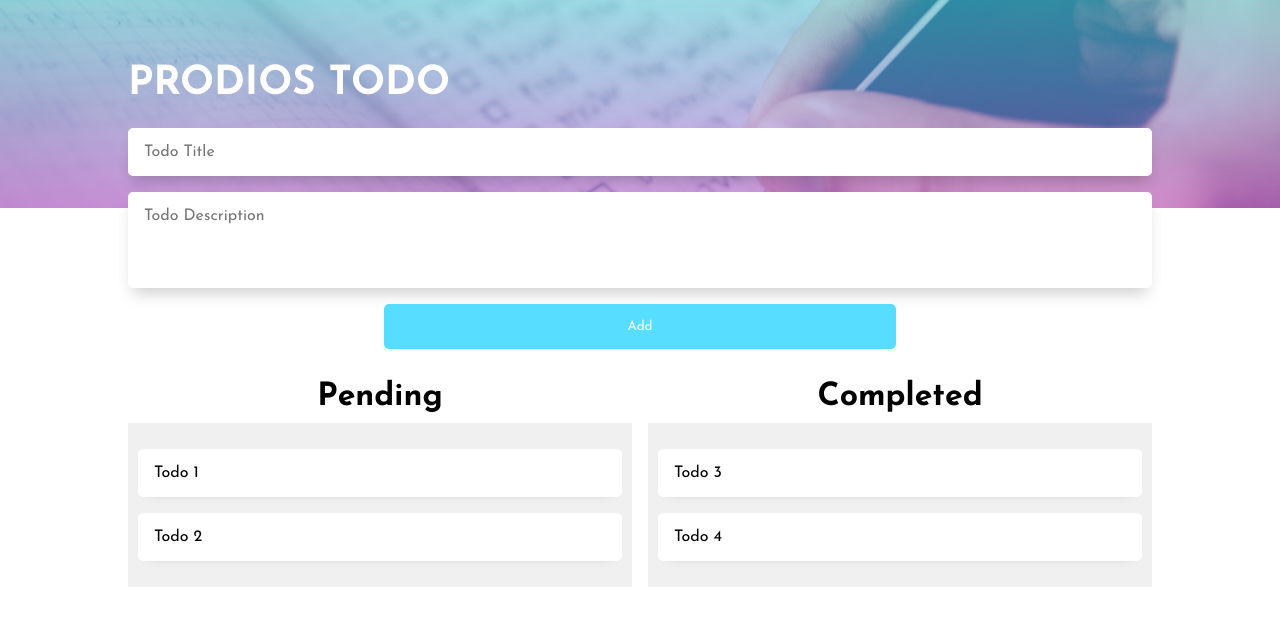
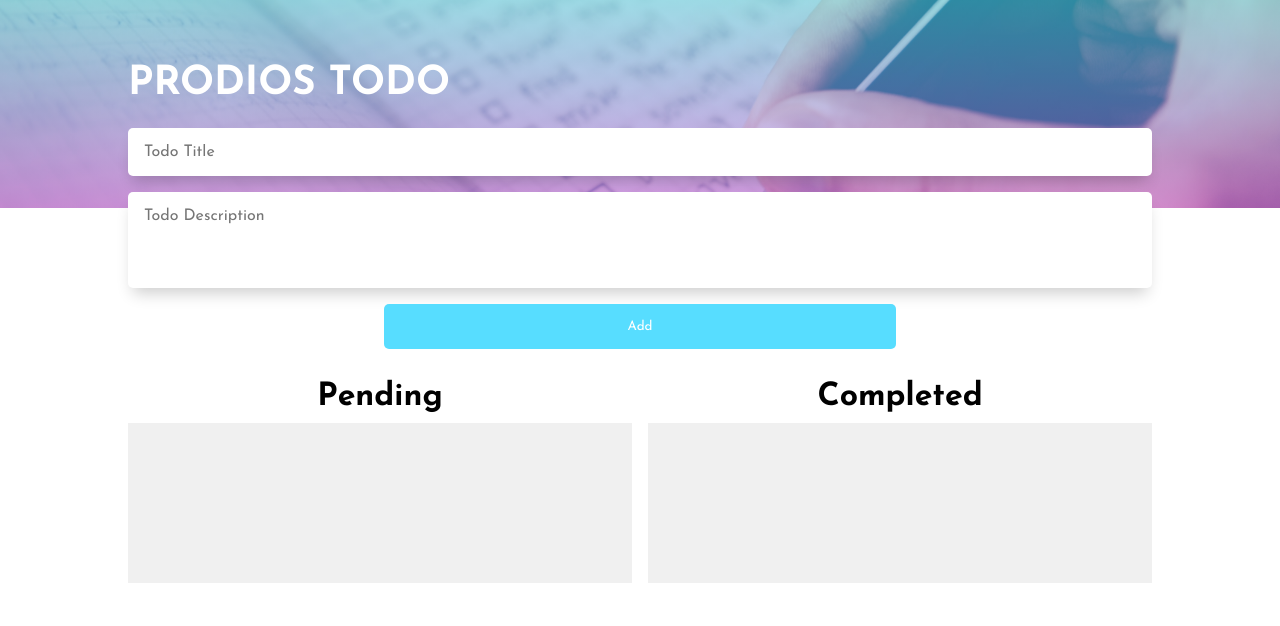
Before and after one commit to rockingrohit9639/prodios-todo, a React (Create React App) app: page / in a window 1280 px wide. Shown: the top 626 px of the page. Built offline with nearby package versions, Linux system fonts and the light colour scheme.

Commit message:
Updated drag and drop and added handleSubmit

```diff
--- a/src/App.js
+++ b/src/App.js
@@ -8,68 +8,16 @@ import {
   useSensors,
 } from "@dnd-kit/core";
 import Container from "./Components/Container/Container";
-import { arrayMove, sortableKeyboardCoordinates } from "@dnd-kit/sortable";
+import { sortableKeyboardCoordinates } from "@dnd-kit/sortable";
 import { useState } from "react";
-
-const defaultAnnouncements = {
-  onDragStart(id) {
-    console.log(`Picked up draggable item ${id}.`);
-  },
-  onDragOver(id, overId) {
-    if (overId) {
-      console.log(
-        `Draggable item ${id} was moved over droppable area ${overId}.`
-      );
-      return;
-    }
-
-    console.log(`Draggable item ${id} is no longer over a droppable area.`);
-  },
-  onDragEnd(id, overId) {
-    if (overId) {
-      console.log(
-        `Draggable item ${id} was dropped over droppable area ${overId}`
-      );
-      return;
-    }
-
-    console.log(`Draggable item ${id} was dropped.`);
-  },
-  onDragCancel(id) {
-    console.log(`Dragging was cancelled. Draggable item ${id} was dropped.`);
-  },
-};
+import { v4 as uuid } from "uuid";
 
 function App() {
-  const [pending, setPending] = useState([
-    {
-      id: 1,
-      title: "Todo 1",
-      description: "Todo 1 description",
-      status: "pending",
-    },
-    {
-      id: 2,
-      title: "Todo 2",
-      description: "Todo 2 description",
-      status: "pending",
-    },
-  ]);
+  const [title, setTitle] = useState("");
+  const [desc, setDesc] = useState("");
 
-  const [completed, setCompleted] = useState([
-    {
-      id: 3,
-      title: "Todo 3",
-      description: "Todo 3 description",
-      status: "completed",
-    },
-    {
-      id: 4,
-      title: "Todo 4",
-      description: "Todo 4 description",
-      status: "completed",
-    },
-  ]);
+  const [pending, setPending] = useState([]);
+  const [completed, setCompleted] = useState([]);
 
   const sensors = useSensors(
     useSensor(PointerSensor),
@@ -77,10 +25,6 @@ function App() {
       coordinateGetter: sortableKeyboardCoordinates,
     })
   );
-
-  const handleDragStart = (e) => {
-    console.log("Drag start");
-  };
 
   const findContainer = (id) => {
     let container = null;
@@ -104,14 +48,20 @@ function App() {
     }
   };
 
-  const handleDragOver = (e) => {
+  const handleDragEnd = (e) => {
     const { active, over } = e;
     const { id } = active;
     const { id: overId } = over;
 
     // Find the containers
     const activeContainer = findContainer(id);
-    const overContainer = findContainer(overId);
+    let overContainer = "";
+
+    if (overId === "pending" || overId === "completed") {
+      overContainer = overId;
+    } else {
+      overContainer = findContainer(overId);
+    }
 
     if (
       !activeContainer ||
@@ -134,9 +84,33 @@ function App() {
     }
   };
 
-  function handleDragEnd(event) {
-    console.log("Drag end");
-  }
+  const handleSubmit = (e) => {
+    e.preventDefault();
+
+    if (!title) {
+      window.alert("Please enter a title");
+      return;
+    }
+
+    if (!desc) {
+      window.alert("Please enter a description");
+      return;
+    }
+
+    const unique_id = uuid();
+    const id = unique_id.slice(0, 8);
+
+    const newTodo = {
+      id,
+      title,
+      desc,
+    };
+
+    setPending((prev) => [...prev, newTodo]);
+
+    setTitle("");
+    setDesc("");
+  };
 
   return (
     <div className="App">
@@ -149,30 +123,33 @@ function App() {
         <div className="home__content">
           <h1 className="heading">prodios todo</h1>
 
-          <form className="inputForm">
+          <form className="inputForm" onSubmit={handleSubmit}>
             <input
               type="text"
               className="input inputForm__title"
               placeholder="Todo Title"
+              value={title}
+              onChange={(e) => setTitle(e.target.value)}
             />
 
             <textarea
               rows="4"
               className="input inputForm__desc"
               placeholder="Todo Description"
+              value={desc}
+              onChange={(e) => setDesc(e.target.value)}
             ></textarea>
 
-            <button className="inputForm__button">Add</button>
+            <button className="inputForm__button" type="submit">
+              Add
+            </button>
           </form>
         </div>
 
         <div className="todos">
           <DndContext
-            announcements={defaultAnnouncements}
             sensors={sensors}
             collisionDetection={closestCorners}
-            onDragStart={handleDragStart}
-            onDragOver={handleDragOver}
             onDragEnd={handleDragEnd}
           >
             <Container id="pending" items={pending} />
--- a/src/Components/Container/Container.js
+++ b/src/Components/Container/Container.js
@@ -1,4 +1,4 @@
-import React from "react";
+import React, { useMemo } from "react";
 import "./Container.css";
 import { useDroppable } from "@dnd-kit/core";
 import {
@@ -8,7 +8,7 @@ import {
 import SortableItem from "../SortableItem/SortableItem";
 
 function Container({ id, items }) {
-  // console.log(items);
+  const itemIds = useMemo(() => items.map((item) => item.id), [items]);
 
   const { setNodeRef } = useDroppable({
     id,
@@ -17,7 +17,7 @@ function Container({ id, items }) {
   return (
     <SortableContext
       id={id}
-      items={items}
+      items={itemIds}
       strategy={verticalListSortingStrategy}
     >
       <div className="todos__list">
```
